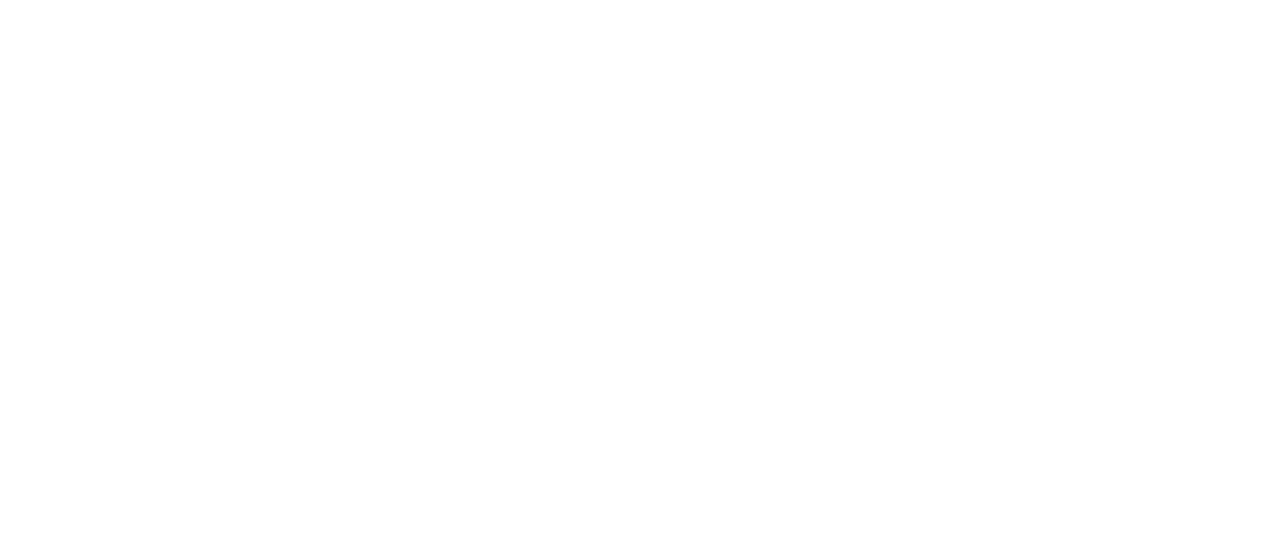
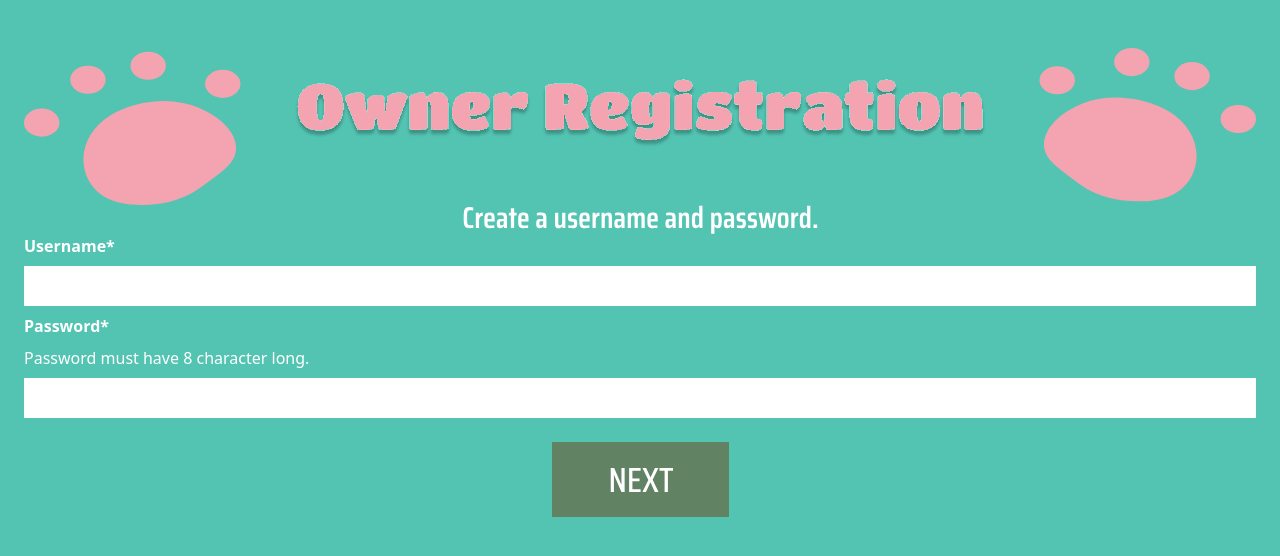
Before and after one commit to LCRazo/FurEverHome-website, a React (Create React App) app: page /api/owner/register/signup in a window 1280 px wide. Before the commit this address had no page. Shown: the top 556 px of the page. Built offline with nearby package versions, Linux system fonts and the light colour scheme.

Commit message:
logicFixes

```diff
--- a/src/App.js
+++ b/src/App.js
@@ -14,6 +14,7 @@
 import PetRegistrationStep1 from './components/Register/PetRegistrationStep1';
 import PetRegistrationStep2 from './components/Register/PetRegistrationStep2';
 import PetGallery from './components/Gallery/Gallery';
+import OwnerRegistrationSignup from './components/Register/OwnerRegistrationSignup';
 import OwnerRegistrationStep1 from './components/Register/OwnerRegistrationStep1';
 import OwnerRegistrationStep2 from './components/Register/OwnerRegistrationStep2';
 import AdopterRegistrationStep1 from './components/Register/AdopterRegistrationStep1';
@@ -49,6 +50,7 @@
           <Route path='/api/pets/register/step1' element={<PetRegistrationStep1/>}></Route>
           <Route path='/api/pets/register/step2' element={<PetRegistrationStep2/>}></Route>
           <Route path='/api/pets/adopt' element={<PetGallery/>}></Route>
+          <Route path='/api/owner/register/signup' element={<OwnerRegistrationSignup/>}></Route>
           <Route path='/api/owner/register/step1' element={<OwnerRegistrationStep1/>}></Route>
           <Route path='/api/owner/register/step2' element={<OwnerRegistrationStep2/>}></Route>
           <Route path='/api/adopter/register/step1' element={<AdopterRegistrationStep1/>}></Route>
--- a/src/components/Events/EventScheduler.js
+++ b/src/components/Events/EventScheduler.js
@@ -4,6 +4,8 @@
 import Right from '../assets/eventRight.svg'
 import DatePicker from 'react-datepicker'
 import 'react-datepicker/dist/react-datepicker.css';
+import { useNavigate } from 'react-router-dom';
+import Submit from '../assets/submitbutton.svg'
 
 function EventScheduler(){
 
@@ -16,15 +18,43 @@
 
 
       const handleChange = (e) => {
-       setFormData({...formData, [e.target.name]: e.target.value});
+        const {name, value, files} = e.target;
+        setFormData({
+            ...formData,
+            [name]: files ? files[0] : value,
+        });
     };
 
     const handleDateChange = (selectedDate) => {
         setFormData({ ...formData, date: selectedDate });
       };
 
+    const handleFileChange = (e) => {
+        const file = e.target.files[0];
+        if (file) {
+            setFormData({ ...formData, eventPhoto: file });
+            const reader = new FileReader();
+            reader.onload = () => {
+                setPreviewImage(reader.result);
+            };
+            reader.readAsDataURL(file);
+        }
+    };
+
+    const handleSubmit = () => {
+        // setAdopterStatus(true); // if you're still using this
+    setShowSuccessPopup(true); // show popup
+
+      setTimeout(() => {
+      navigate('/');
+      }, 1500); // wait 1.5s before navigating
+
+    };
+
     const [previewImage, setPreviewImage] = useState(null);
     const isFormValid = Object.values(formData).every(value => value !== '' && value !== null);
+    const [showSuccessPopup, setShowSuccessPopup] = useState(false);
+    const navigate = useNavigate();
 
     return(
         <section className='bg-fff29c min-h-screen py-12 px-4 text-center text-D text-xl font-saira'>
@@ -38,30 +68,34 @@
 
                 {/*form + title */}
                 <div className='flex flex-col '>
-                <img src={title} className=''></img>
+                <img src={title} className='pl-3 h-34 md:h-40'></img>
                 <p>Let’s get this event on the road by filling  out the following information!</p>
 
-                <label>Location*</label>
-                <input name='location' value={formData.location} onChange={handleChange}></input>
+                <label className='text-left'>Location*</label>
+                <input name='location' value={formData.location} onChange={handleChange}
+                       className="block w-full mb-2 p-2 text-black bg-white rounded"
+                ></input>
 
-                <label>Date*</label>
+                <label className='pt-2 text-left'>Date*</label>
                 <DatePicker selected={formData.date} onChange={handleDateChange}
-                   showTimeSelect
-                   dateFormat='Pp'
+                   dateFormat='MM/dd/yyyy'
+                   showTimeSelect={false}
                    className='block w-full mb-2 p-2 text-black bg-white'
                    placeholderText='Select date'>
 
                 </DatePicker>
 
-                <label>Time*</label>
-                <input name='time' type='time' value={formData.time} onChange={handleChange}></input>
+                <label className='text-left'>Time*</label>
+                <input name='time' type='time' value={formData.time} onChange={handleChange}
+                        className="block w-full mb-2 p-2 text-black bg-white rounded"
+                        ></input>
 
-                <label className="">Web Photo*</label>
+                <label className="pt-2 text-left">Event Flyer*</label>
                 <input
-                name="webPhoto"
+                    name="eventPhoto"
                     type="file"
                     accept="image/*"
-                // onChange={handleFileChange}
+                    onChange={handleFileChange}
                     className="block w-full mb-2 p-2 text-black bg-white rounded"
                 />
               {previewImage && (
@@ -76,8 +110,24 @@
                 <div className='pl-5'>
                 <img src={Right} alt='pawDecor' className='object-cover w-auto h-auto'></img>
                 </div>
+            </div>
 
+            <div className='pt-4 flex justify-center'>
+                    <button
+                        onClick={handleSubmit}
+                        className=''
+                        disabled={!isFormValid}
+                    >
+                        <img src={Submit} className={!isFormValid ? 'opacity-50' : ''}></img>
+                    </button>
             </div>
+            {showSuccessPopup && (
+                <div className="fixed inset-0 flex items-center justify-center z-50 bg-black bg-opacity-50 mt-4">
+                  <div className="bg-white p-6 rounded shadow-lg text-center">
+                    <p className="text-green-600 font-semibold text-xl">🎉 Event created successfully!</p>
+                  </div>
+                </div>
+          )}
         </section>
     )
 };
--- a/src/components/Gallery/Gallery.js
+++ b/src/components/Gallery/Gallery.js
@@ -4,6 +4,7 @@
 import PetProfileModal from './Pet_Profile_Modal';
 import pets from './Pet_Data';
 import PetFilter from './Pet_Filter';
+import title from '../assets/Pet Gallery.svg'
 
 function Gallery() {
 
@@ -62,7 +63,10 @@
 
     return (
       <section className="bg-[#fff29c] py-12 px-4 font-saira text-center min-h-screen">
-        <h1 className="text-4xl font-bold mb-10">Pet Gallery</h1>
+
+      <div className='flex flex-col items-center pb-5'>
+        <img src={title} className='h-auto w-auto'></img>
+      </div>
 
         {/* Filter */}
         <PetFilter filters={filters} onChange={handleFilterChange} />
--- a/src/components/Pets/pets.js
+++ b/src/components/Pets/pets.js
@@ -27,7 +27,7 @@
                         {/*Button */}
                         <Link
                             to='/api/pets/adopt?species=dog'
-                            className='mt-4 no-underline'
+                            className='mt-4 hover:no-underline no-underline'
                         >
                         <span className=' bg-deaf51 text-white font-saira text-2xl px-5 py-2 rounded-md hover:bg-yellow-300 transition-colors'>Dogs</span>
                         </Link>
@@ -40,7 +40,7 @@
                          {/*Button */}
                          <Link
                          to='/api/pets/adopt?species=cat'
-                         className='mt-4 no-underline'
+                         className='mt-4 hover:no-underline no-underline'
                          >
                         <span className=' bg-a07d text-white font-saira text-2xl px-5 py-2 rounded-md hover:bg-green-300 transition-colors '>Cats</span>
                         </Link>
@@ -54,7 +54,7 @@
                  {/*Button */}
                  <Link
                  to='/api/pets/adopt?species=other'
-                 className='mt-4  no-underline'>
+                 className='mt-4 hover:no-underline no-underline'>
                 <span className='bg-cf4350 text-white font-saira text-2xl px-5 py-2 rounded-md hover:bg-red-700 transition-colors'>Others</span>
                 </Link>
                 </div>
--- a/src/components/Register/AdopterRegistrationStep2.js
+++ b/src/components/Register/AdopterRegistrationStep2.js
@@ -136,7 +136,7 @@
                         required
                     />
                     {previewImage && (
-                        <div className="flex justify-center mb-4">
+                        <div className="flex justify-center mb-4 mt-4">
                             <img src={previewImage} alt="Preview" className="max-w-xs max-h-40 rounded" />
                         </div>
                     )}
--- a/src/components/Register/AdopterRegistrationStep3.js
+++ b/src/components/Register/AdopterRegistrationStep3.js
@@ -2,7 +2,7 @@
 import { useNavigate } from 'react-router-dom';
 import { useEffect, useState } from 'react';
 import title from '../assets/AdopterRegistration.svg';
-import next from '../assets/nextbutton.svg';
+import submit from '../assets/submitbutton.svg';
 import desc from '../assets/AdopterRegistrationDesc3.svg';
 import {dogBreeds,catBreeds,reptileBreeds,rodentBreeds,birdBreeds,otherBreeds } from '../../data/petBreeds';
 
@@ -125,7 +125,7 @@
           onClick={handleNext}
           disabled={!isFormValid}
         >
-          <img src={next} alt="Next button" className={!isFormValid ? 'opacity-50' : ''} />
+          <img src={submit} alt="Next button" className={!isFormValid ? 'opacity-50' : ''} />
         </button>
       </div>
 
--- /dev/null
+++ b/src/components/Register/OwnerRegistrationSignup.js
@@ -0,0 +1,57 @@
+import React from 'react';
+import { useNavigate } from 'react-router-dom';
+import title from '../assets/OwnerRegistration.svg';
+import desc from '../assets/AdopterRegistrationDesc1.svg';
+import next from '../assets/nextbutton.svg';
+
+function OwnerRegistrationSignup(){
+    const navigate = useNavigate();
+
+    const handleNext = () => {
+        navigate('/api/owner/register/step1');
+    };
+
+    return(
+        <section className='bg-C4B2 min-h-screen py-12 px-4 text-center object-fill'>
+            <img src={title} alt="title" className="w-full"></img>
+
+            <div className="w-full">
+                <img src={desc} alt="desc" className="mx-auto"></img>
+            </div>
+
+            <div className='content-justify-center'>
+
+                <label className="block text-left text-white font-semibold">Username*</label>
+                <input
+                    name="name"
+                    // value={formData.name}
+                    // onChange={handleChange}
+                    className="block w-full mb-2 p-2 text-black"
+                    required/>
+
+
+
+                <label className="block text-left text-white font-semibold">Password*</label>
+                <label className="block text-left text-white ">Password must have 8 character long.</label>
+                <input
+                    type="passwprd"
+                    id="password"
+                    name="password"
+                    // value={formData.name}
+                    // onChange={handleChange}
+                    className="block w-full justify-center p-2 text-black"
+                    required/>
+
+            </div>
+
+            <div className="pt-4 flex justify-center">
+                <button type="button" className="block text-left text-white bottom-right"onClick={handleNext}>
+                    <img src={next} alt="nextbutton" ></img>
+                </button>
+            </div>
+
+        </section>
+    )
+};
+
+export default OwnerRegistrationSignup;
--- a/src/components/Register/PetRegistrationStep1.js
+++ b/src/components/Register/PetRegistrationStep1.js
@@ -59,7 +59,7 @@
     breed: '',
     workingClass: '',
     urgency: '',
-    eventPhoto: ''
+    webPhoto: ''
   });
 
   const [previewImage, setPreviewImage] = useState(null);
@@ -140,7 +140,7 @@
                 className="block w-full mb-2 p-2 text-black bg-white rounded"
               />
               {previewImage && (
-                <div className="flex justify-center mb-4">
+                <div className="flex justify-center mb-4 mt-4">
                   <img src={previewImage} alt="Preview" className="max-w-xs max-h-40 rounded" />
                 </div>
               )}
--- a/src/components/Register/PetRegistrationStep2.js
+++ b/src/components/Register/PetRegistrationStep2.js
@@ -27,10 +27,6 @@
 }
 
 function PetRegistrationStep2() {
-  const navigate = useNavigate();
-  const location = useLocation();
-  const [showSuccessPopup, setShowSuccessPopup] = useState(false);
-  const step1Data = location.state || {};
 
   const [formData, setFormData] = useState({
       gender: '',
@@ -86,9 +82,16 @@
     };
     const genderOptions = ['male', 'female'];
     const sizeOptions = ['Small (up to 20lbs )', 'Medium (21-50lbs)', 'Large (51-100lbs)', 'Extra-Large (over 100lbs)'];
-    const AgeOptions = ['Less than 1 year','1-4 years','4-8 years', '8+ years'];
+    const ageOptions = ['Less than 1 year','1-4 years','4-8 years', '8+ years'];
     const VaccineOptions = ['Yes', 'No'];
     const FixedOptions = ['Yes', 'No'];
+
+    const isFormValid = Object.values(formData).every(value => value !== '' && value !== null);
+    const navigate = useNavigate();
+    const location = useLocation();
+
+    const [showSuccessPopup, setShowSuccessPopup] = useState(false);
+    const step1Data = location.state || {};
 
   return(
     <section className= "bg-pink-300 min-h-screen py-12 px-4 text-center text-white font-saira text-xl ">
@@ -99,17 +102,17 @@
         </div>
          {/*Form */}
          <div className='flex-col items-center'>
-         <Dropdown label="Gender" name="Gender" options={genderOptions} value={formData.gender} onChange={handleChange}/>
-          <Dropdown label="Size" name="Size" options={sizeOptions} value={formData.size} onChange={handleChange} />
-          <Dropdown label="Age" name="Age" options={AgeOptions} value={formData.age} onChange={handleChange}/>
-          <Dropdown label="Vaccinated?" name="Vaccines" options={VaccineOptions} value={formData.vaccines} onChange={handleChange}/>
-          <Dropdown label="Spayed/Neutered?" name="Fixed" options={FixedOptions} value={formData.fixed} onChange={handleChange}/>
+         <Dropdown label="Gender*" name="gender" options={genderOptions} value={formData.gender} onChange={handleChange}/>
+          <Dropdown label="Size*" name="size" options={sizeOptions} value={formData.size} onChange={handleChange} />
+          <Dropdown label="Age*" name="age" options={ageOptions} value={formData.age} onChange={handleChange}/>
+          <Dropdown label="Vaccinated?*" name="vaccinated" options={VaccineOptions} value={formData.vaccinated} onChange={handleChange}/>
+          <Dropdown label="Spayed/Neutered?*" name="fixed" options={FixedOptions} value={formData.fixed} onChange={handleChange}/>
 
         </div>
          {/*Buttons */}
          <div className='pt-4'>
           <button className='' onClick={handleSubmit}>
-              <img src={Submit}></img>
+              <img src={Submit} className={!isFormValid ? 'opacity-50' : ''}></img>
           </button>
         </div>
 
--- a/src/components/Signup/signup.js
+++ b/src/components/Signup/signup.js
@@ -17,13 +17,14 @@
                 </div>
 
                 <div className='mt-20 flex flex-col items-center relative w-[300px] md:w-[400px]'>
+
                     <img src={pawsprint} alt='pawprint' className='ml-40 shadow-outline animate-bounce'></img>
                     <img src={pawsprint2} alt='pawprint2' className='mt-3 mr-40 shadow-outline animate-bounce'></img>
 
                     {/*Owner Buttons */}
                     <div className='absolute top-[16%] left-[70%]'>
                         <h2 className=' text-white'>OWNER</h2>
-                        <Link to='/api/owner/register/step1' className='hover:underline text-white text-2xl transition no-underline'>Sign Up</Link>
+                        <Link to='/api/owner/register/signup' className='hover:underline text-white text-2xl transition no-underline'>Sign Up</Link>
                     </div>
 
                     {/*Adopter Button */}
```
Also changed, not shown: src/components/assets/Pet Gallery.svg (added). Lines whose indentation alone changed are shown as unchanged.
